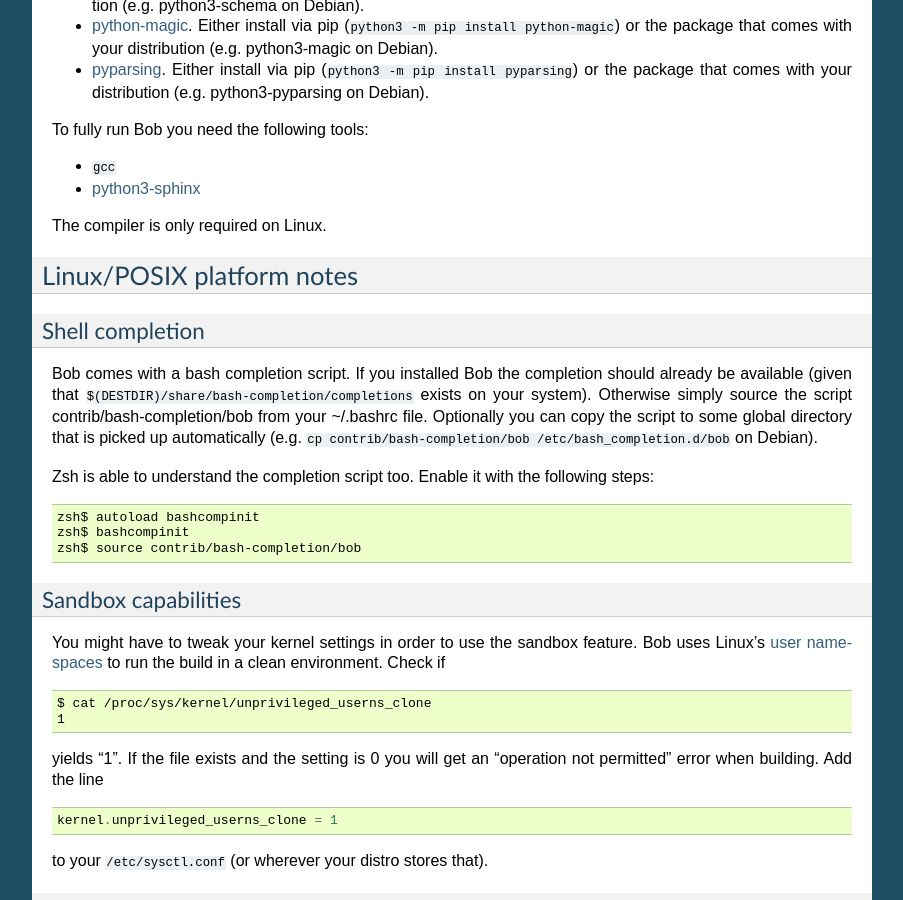
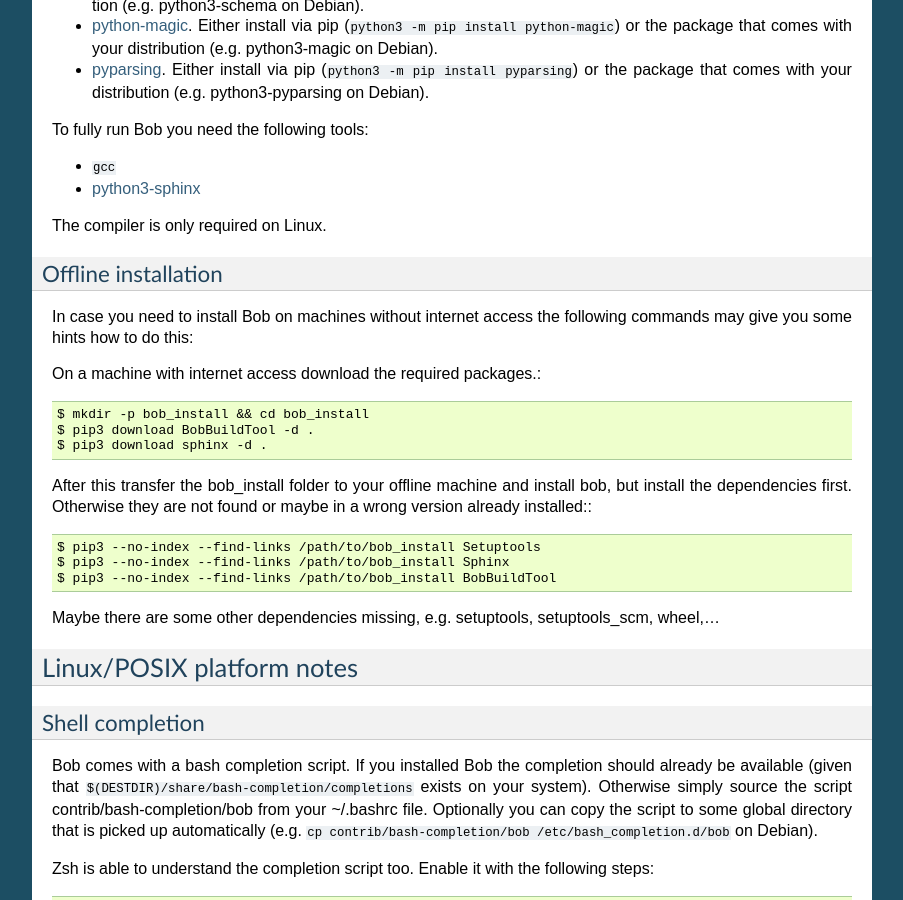
Before and after one commit to BobBuildTool/bob, a Sphinx documentation site: the page built from doc/installation.rst, in a window 1280 px wide and 900 px high, scrolled down 1665 px. Shown: the whole window, without its empty margins (198-1101 px from the left). Built offline with Sphinx 7.4.7, drawn with Linux system fonts in a browser that asks for light colours; formulas are drawn with MathJax 3; the version number could not be read and is left out.

Commit message:
doc: some notes about offline installations

```diff
--- a/doc/installation.rst
+++ b/doc/installation.rst
@@ -106,6 +106,29 @@
 
 The compiler is only required on Linux.
 
+Offline installation
+--------------------
+
+In case you need to install Bob on machines without internet access the following commands
+may give you some hints how to do this:
+
+On a machine with internet access download the required packages.::
+
+   $ mkdir -p bob_install && cd bob_install
+   $ pip3 download BobBuildTool -d .
+   $ pip3 download sphinx -d .
+
+After this transfer the bob_install folder to your offline machine and
+install bob, but install the dependencies first. Otherwise they are not
+found or maybe in a wrong version already installed:::
+
+   $ pip3 --no-index --find-links /path/to/bob_install Setuptools
+   $ pip3 --no-index --find-links /path/to/bob_install Sphinx
+   $ pip3 --no-index --find-links /path/to/bob_install BobBuildTool
+
+Maybe there are some other dependencies missing, e.g. setuptools,
+setuptools_scm, wheel,...
+
 Linux/POSIX platform notes
 ==========================
 
```
